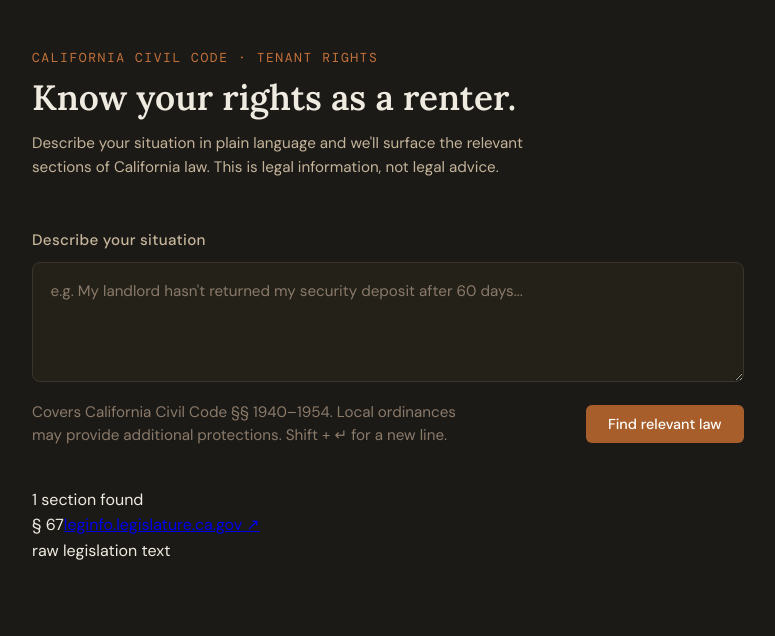
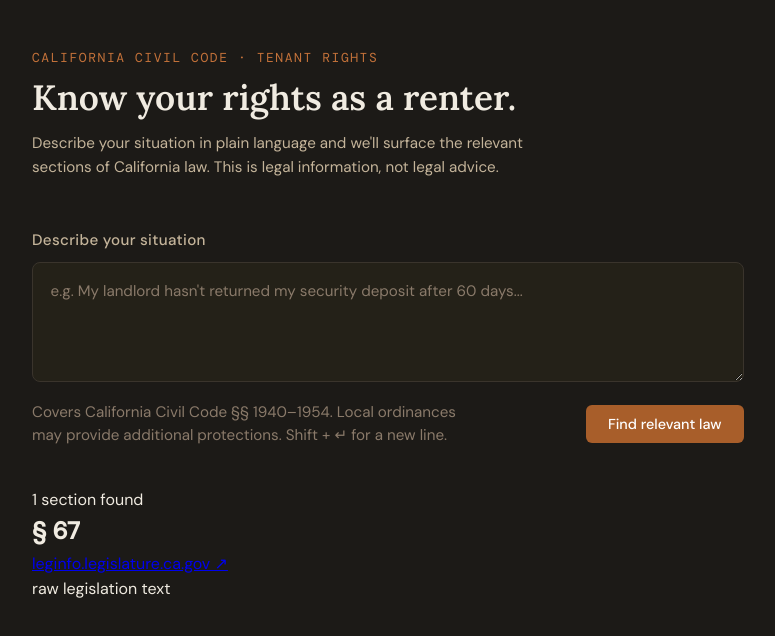
Before and after one commit to RichardGabelman/ca-tenant-law-rag, a React (Vite) app in the folder frontend/: page / in a window 1280 px wide. Both pictures are taken after a click on the button "Find relevant law". Shown: the top 636 px of the page, without its empty margins (252-1027 px from the left). Built offline with nearby package versions, Linux system fonts and the light colour scheme.

Commit message:
fix: change span to an h2, add an aria-label to the link

```diff
--- a/frontend/src/components/ResultCard.jsx
+++ b/frontend/src/components/ResultCard.jsx
@@ -4,12 +4,13 @@ export default function ResultCard({ result }) {
   return (
     <div className="result-card">
       <div className="card-header">
-        <span className="section-badge">§ {result.section_num}</span>
+        <h2 className="section-badge">§ {result.section_num}</h2>
         <a
           href={result.citation_url}
           className="citation-link"
           target="_blank"
           rel="noopener noreferrer"
+          aria-label={`View § ${result.section_num} on leginfo.legislature.ca.gov`}
         >
           leginfo.legislature.ca.gov ↗
         </a>
```
